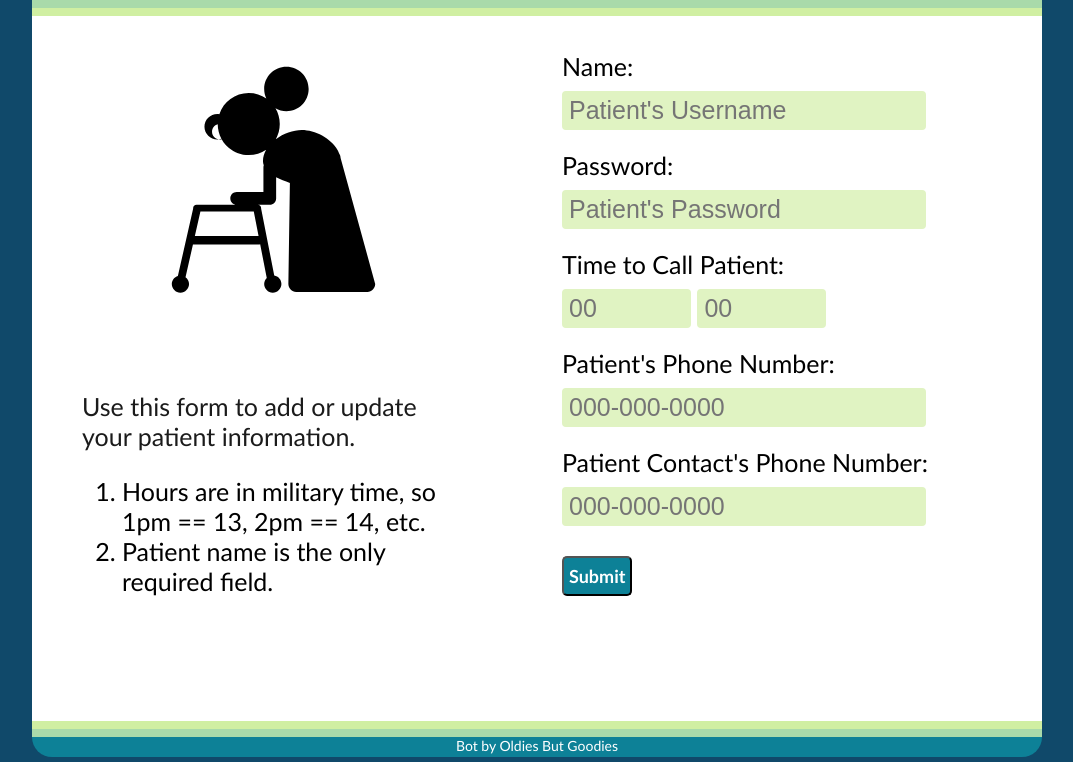
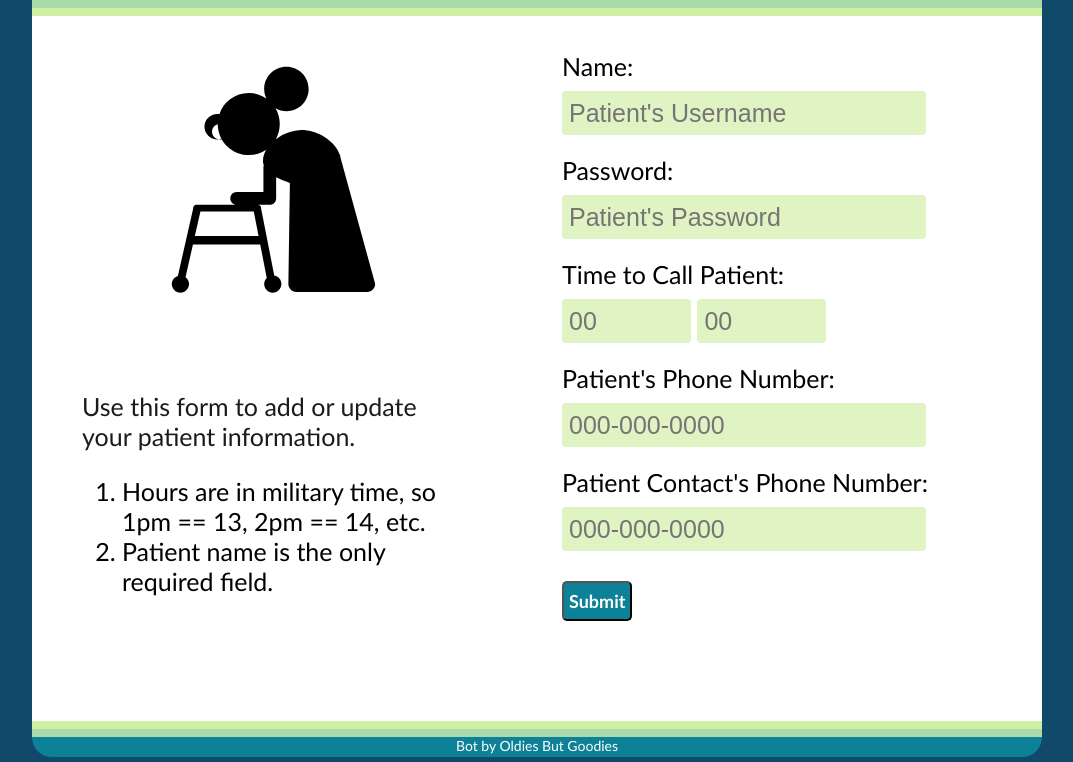
Before and after one commit to cjaiello/MoreDisruptionPleaseHackathon, a Flask app: page / in a window 1280 px wide. Shown: the part 106-868 px from the top of the page, without its empty margins (103-1176 px from the left). Run offline with Flask 2, Linux system fonts and the light colour scheme; parts of the project's set-up code (start-up, migrations or seed data) failed here and were passed over; some libraries are stand-ins or nearby versions.

Commit message:
Updating colors and UI

```diff
--- a/static/styles.css
+++ b/static/styles.css
@@ -1,7 +1,7 @@
 input[type=text] {
   border-radius: 4px;
   width: 350px;
-  height: 35px;
+  height: 40px;
 	font-size: 25px;
 	color: #10496a;
 	padding: 0px 5px 0px 5px;
```
